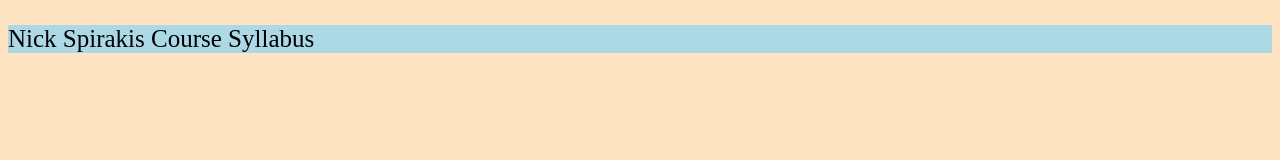
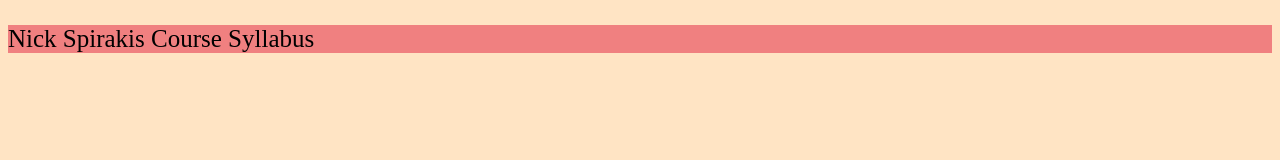
Before and after one commit to NickSpirakis/syllabus-ns, a plain HTML site: page index.html in a window 1280 px wide. Drawn offline with Linux system fonts and the light colour scheme.

Commit message:
changed a color

```diff
--- a/index.html
+++ b/index.html
@@ -20,7 +20,7 @@
                 background-color: bisque;
             }
         </style>
-        <p style="text-align: left; background: lightblue; font-size: 25px;">Nick Spirakis Course Syllabus</p>
+        <p style="text-align: left; background: lightcoral; font-size: 25px;">Nick Spirakis Course Syllabus</p>
 
         <script type="text/javascript">
 
```
